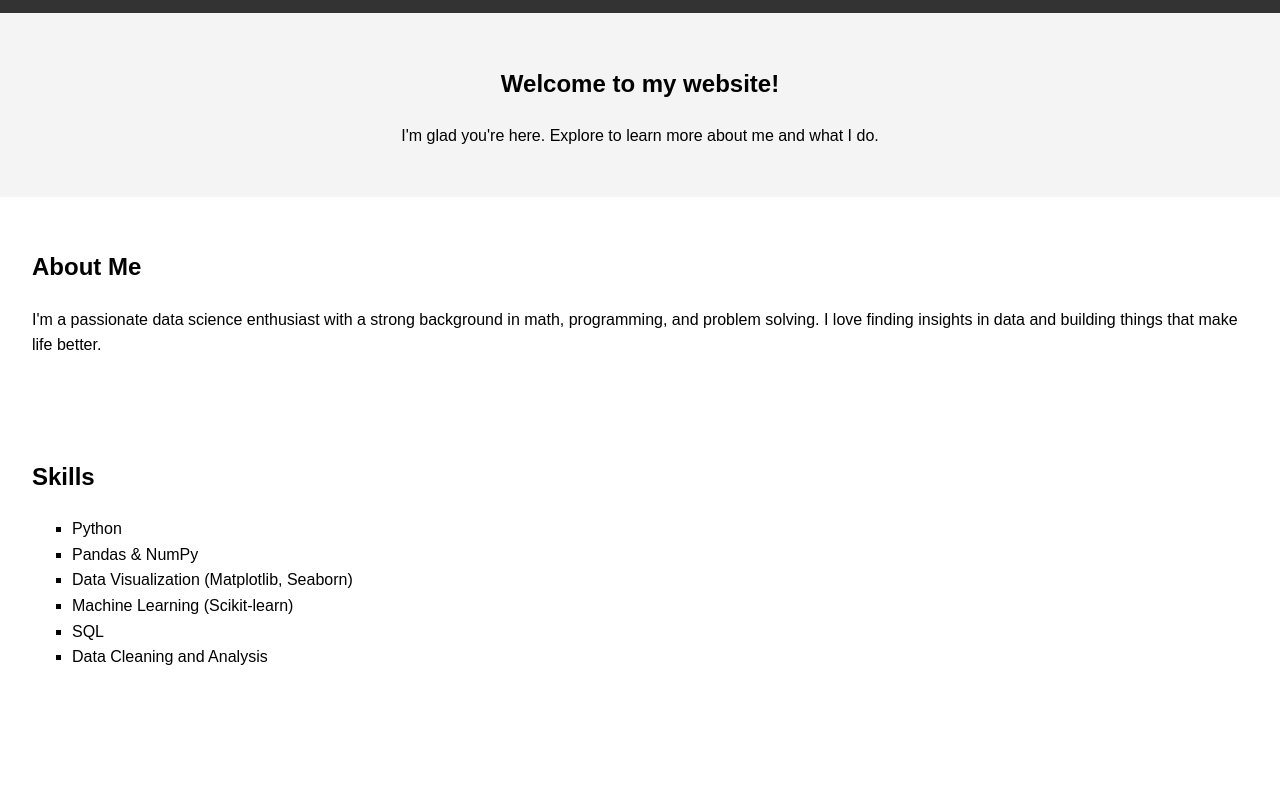
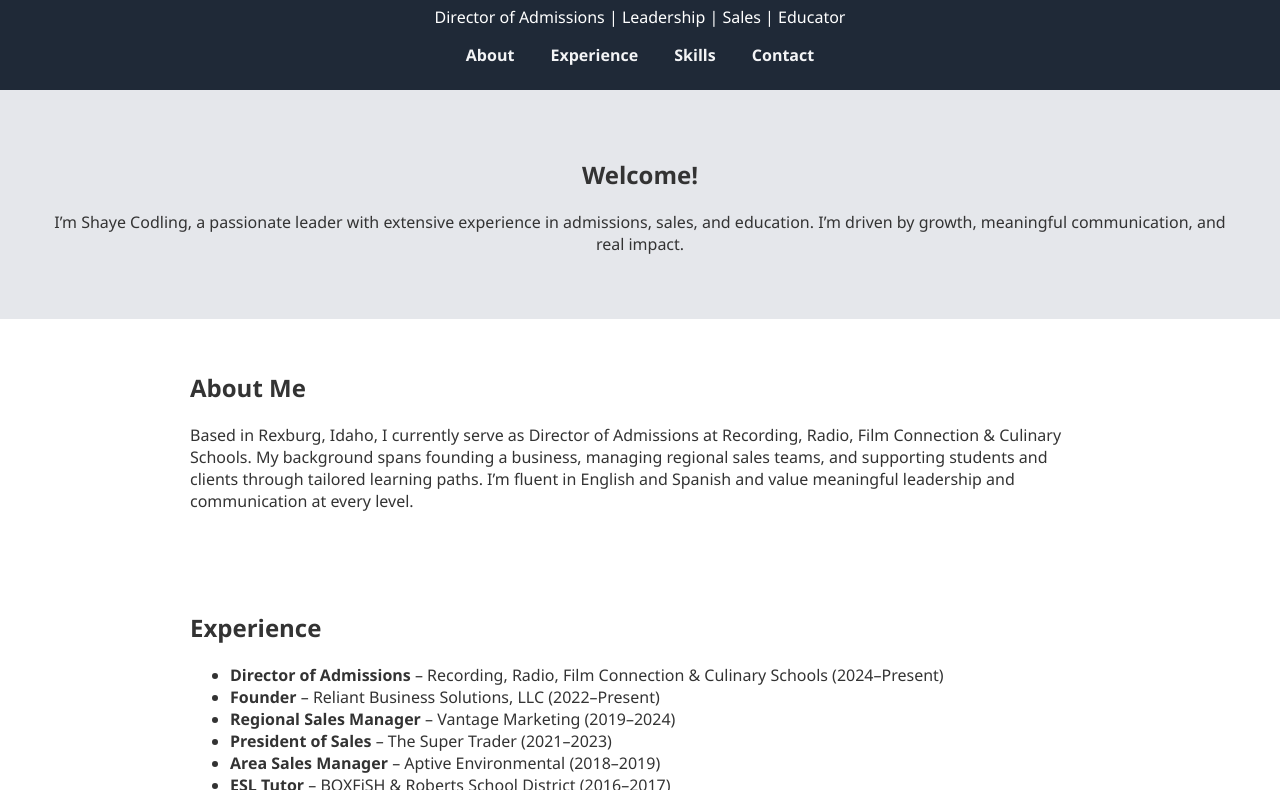
Before and after one commit to Jinji-22/My-Portfolio, a plain HTML site: page index.html in a window 1280 px wide. Shown: the part 104-894 px from the top of the page. Before the commit the page ends 822 px from the top, so only its background shows below. Drawn offline with Linux system fonts and the light colour scheme.

Commit message:
A more advanced version of the original website

```diff
--- a/index.html
+++ b/index.html
@@ -1,41 +1,53 @@
 <!DOCTYPE html>
 <html lang="en">
 <head>
-  <meta charset="UTF-8">
-  <meta name="viewport" content="width=device-width, initial-scale=1">
-  <title>Your Portfolio</title>
+  <meta charset="UTF-8" />
+  <meta name="viewport" content="width=device-width, initial-scale=1.0" />
+  <title>Shaye Codling | Portfolio</title>
   <style>
     body {
-      font-family: Arial, sans-serif;
       margin: 0;
-      line-height: 1.6;
+      font-family: 'Segoe UI', Tahoma, Geneva, Verdana, sans-serif;
+      color: #333;
     }
     header {
-      background-color: #333;
+      background-color: #1f2937;
       color: white;
-      padding: 1rem;
-    }
-    header h1 {
-      margin: 0;
-    }
-    nav {
-      margin-top: 0.5rem;
+      padding: 1.5rem;
+      text-align: center;
     }
     nav a {
-      color: white;
-      margin-right: 15px;
+      margin: 0 1rem;
+      color: #f3f4f6;
       text-decoration: none;
+      font-weight: bold;
     }
     .hero {
-      background-color: #f4f4f4;
-      padding: 2rem;
+      background: #e5e7eb;
+      padding: 3rem;
       text-align: center;
     }
     section {
       padding: 2rem;
+      max-width: 900px;
+      margin: auto;
     }
     .skills ul {
-      list-style-type: square;
+      list-style: none;
+      padding: 0;
+    }
+    .skills li {
+      background: #f3f4f6;
+      padding: 0.5rem 1rem;
+      margin: 0.3rem 0;
+      border-radius: 5px;
+    }
+    footer {
+      background-color: #f9fafb;
+      padding: 1rem;
+      text-align: center;
+      font-size: 0.9rem;
+      color: #6b7280;
     }
   </style>
 </head>
@@ -43,33 +55,61 @@
 
   <header>
     <h1>Shaye Codling</h1>
+    <p>Director of Admissions | Leadership | Sales | Educator</p>
     <nav>
-      <a href="#about">About Me</a>
+      <a href="#about">About</a>
+      <a href="#experience">Experience</a>
       <a href="#skills">Skills</a>
+      <a href="#contact">Contact</a>
     </nav>
   </header>
 
   <div class="hero">
-    <h2>Welcome to my website!</h2>
-    <p>I'm glad you're here. Explore to learn more about me and what I do.</p>
+    <h2>Welcome!</h2>
+    <p>I’m Shaye Codling, a passionate leader with extensive experience in admissions, sales, and education. I’m driven by growth, meaningful communication, and real impact.</p>
   </div>
 
   <section id="about">
     <h2>About Me</h2>
-    <p>I'm a passionate data science enthusiast with a strong background in math, programming, and problem solving. I love finding insights in data and building things that make life better.</p>
+    <p>Based in Rexburg, Idaho, I currently serve as Director of Admissions at Recording, Radio, Film Connection & Culinary Schools. My background spans founding a business, managing regional sales teams, and supporting students and clients through tailored learning paths. I’m fluent in English and Spanish and value meaningful leadership and communication at every level.</p>
+  </section>
+
+  <section id="experience">
+    <h2>Experience</h2>
+    <ul>
+      <li><strong>Director of Admissions</strong> – Recording, Radio, Film Connection & Culinary Schools (2024–Present)</li>
+      <li><strong>Founder</strong> – Reliant Business Solutions, LLC (2022–Present)</li>
+      <li><strong>Regional Sales Manager</strong> – Vantage Marketing (2019–2024)</li>
+      <li><strong>President of Sales</strong> – The Super Trader (2021–2023)</li>
+      <li><strong>Area Sales Manager</strong> – Aptive Environmental (2018–2019)</li>
+      <li><strong>ESL Tutor</strong> – BOXFiSH & Roberts School District (2016–2017)</li>
+      <li><strong>Paraprofessional</strong> – Sugar-Salem High School (2015)</li>
+      <li><strong>CNA</strong> – Homestead Assisted Living (2014)</li>
+    </ul>
   </section>
 
   <section id="skills" class="skills">
     <h2>Skills</h2>
     <ul>
-      <li>Python</li>
-      <li>Pandas & NumPy</li>
-      <li>Data Visualization (Matplotlib, Seaborn)</li>
-      <li>Machine Learning (Scikit-learn)</li>
-      <li>SQL</li>
-      <li>Data Cleaning and Analysis</li>
+      <li>Leadership & Team Management</li>
+      <li>Admissions & Academic Advising</li>
+      <li>Sales Strategy & Execution</li>
+      <li>Bilingual Communication (English & Spanish)</li>
+      <li>Public Speaking & Outreach</li>
+      <li>CRM & Enrollment Tools</li>
     </ul>
   </section>
 
+  <section id="contact">
+    <h2>Contact</h2>
+    <p>Email: <a href="mailto:shaye.codling@gmail.com">shaye.codling@gmail.com</a></p>
+    <p>Phone: <a href="tel:8017094188">801-709-4188</a></p>
+    <p>LinkedIn: <a href="https://www.linkedin.com/in/shaye-codling-43839911a" target="_blank">View Profile</a></p>
+  </section>
+
+  <footer>
+    &copy; 2025 Shaye Codling. All rights reserved.
+  </footer>
+
 </body>
 </html>
```
